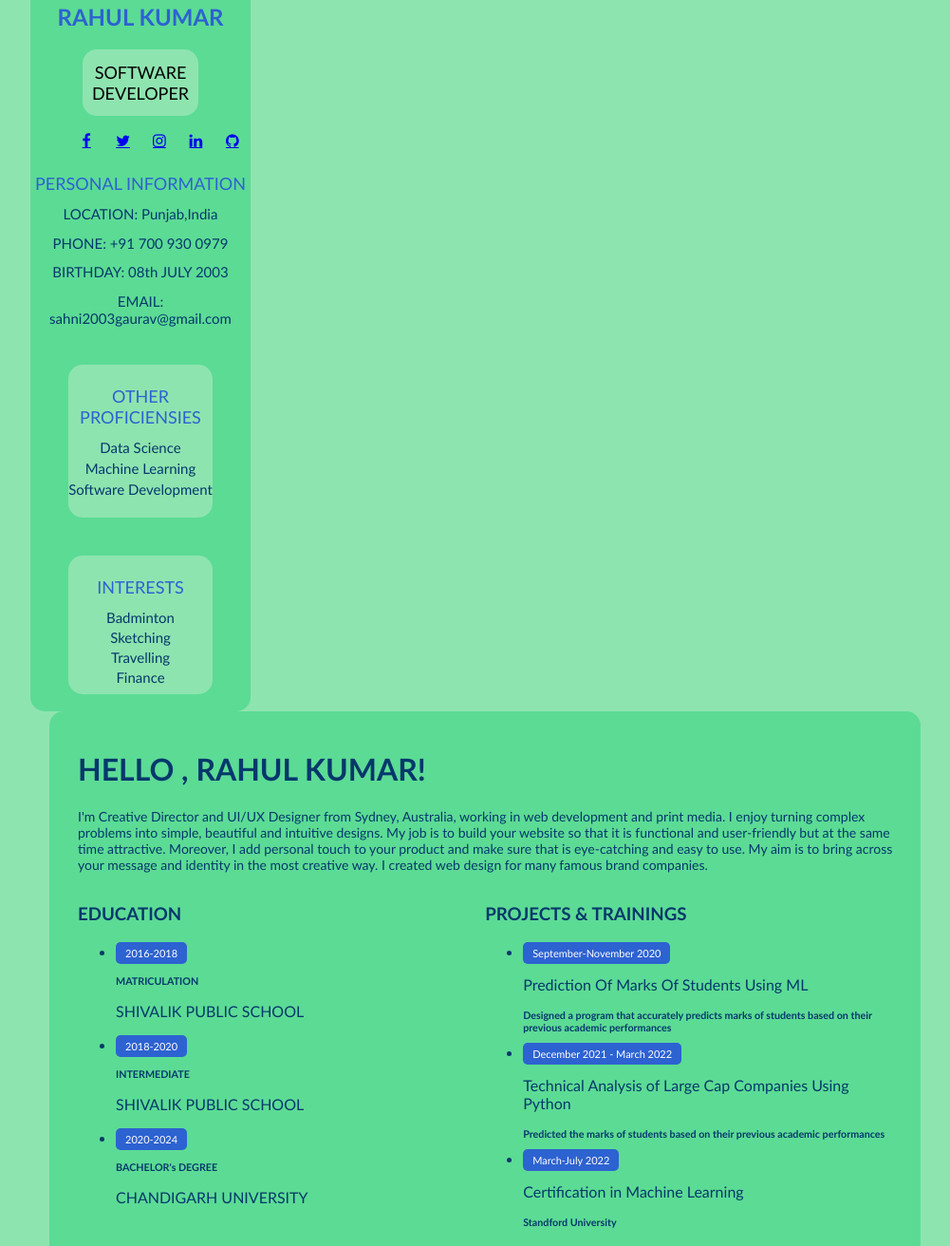
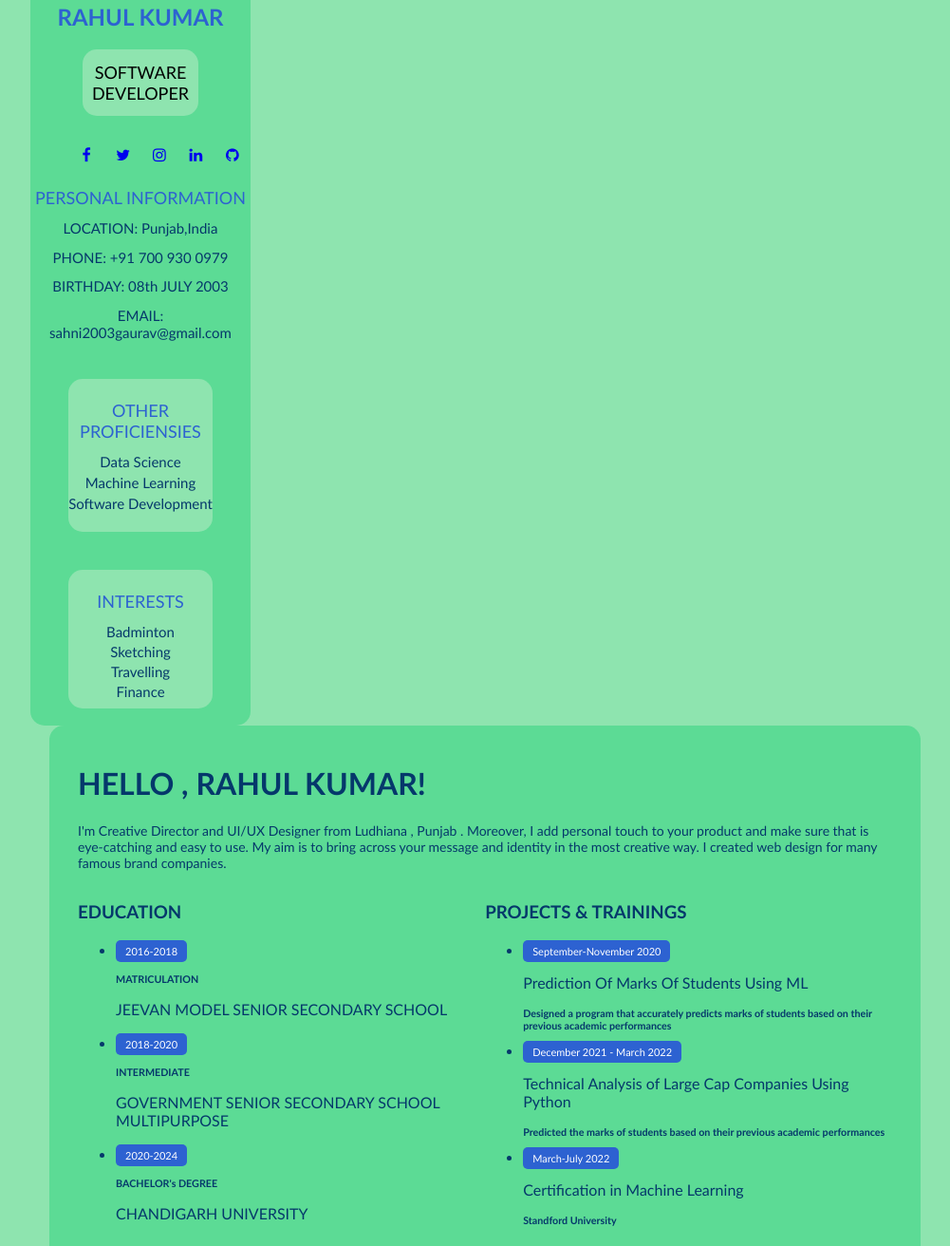
Before and after one commit to DRrahu/Drahu.github.io, a plain HTML site: page index.html in a window 1280 px wide. Shown: the part 240-1552 px from the top of the page at 95% size, without its empty margins (28-1029 px from the left). Drawn offline with nearby package versions, Linux system fonts and the light colour scheme.

Commit message:
Update index.html

```diff
--- a/index.html
+++ b/index.html
@@ -23,13 +23,13 @@
                 <h1>SOFTWARE DEVELOPER</h1>
             </div>
 
-            <div class="media">
-                <ul>
-                    <li><a href="#" class="fa fa-facebook"></a></li>
-                    <li><a href="#" class="fa fa-twitter"></a></li>
-                    <li><a href="https://www.instagram.com/gauravsahni_10/" class="fa fa-instagram"></a></li>
-                    <li><a href="#" class="fa fa-linkedin"></a></li>
-                    <li><a href="#" class="fa fa-github"></a></li>
+            <div class="media" style="display:content ;padding:15px 0px;">
+                <ul >
+                    <li><a style="text-decoration:none;" href="#" class="fa fa-facebook"></a></li>
+                    <li><a style="text-decoration:none;" href="#" class="fa fa-twitter"></a></li>
+                    <li><a style="text-decoration:none;"href="https://www.instagram.com/gauravsahni_10/" class="fa fa-instagram"></a></li>
+                    <li><a  style="text-decoration:none;" href="#" class="fa fa-linkedin"></a></li>
+                    <li><a style="text-decoration:none;" href="#" class="fa fa-github"></a></li>
                 </ul>
             </div>
 
@@ -72,10 +72,8 @@
             </div>
 
             <div class="sum">
-                <p>I'm Creative Director and UI/UX Designer from Sydney, Australia, working in web development and print
-                    media. I enjoy turning complex problems into simple, beautiful and intuitive designs. My job is to
-                    build your website so that it is functional and user-friendly but at the same time attractive.
-                    Moreover, I add personal touch to your product and make sure that is eye-catching and easy to use.
+                <p>I'm Creative Director and UI/UX Designer from Ludhiana , Punjab .
+                   Moreover, I add personal touch to your product and make sure that is eye-catching and easy to use.
                     My aim is to bring across your message and identity in the most creative way. I created web design
                     for many famous brand companies.
                 </p>
@@ -87,12 +85,12 @@
                     <li>
                         <span>2016-2018</span>
                         <h6>MATRICULATION</h6>
-                        <p>SHIVALIK PUBLIC SCHOOL</p>
+                        <p>JEEVAN MODEL SENIOR SECONDARY SCHOOL</p>
                     </li>
                     <li>
                         <span>2018-2020</span>
                         <h6>INTERMEDIATE</h6>
-                        <p>SHIVALIK PUBLIC SCHOOL</p>
+                        <p>GOVERNMENT SENIOR SECONDARY SCHOOL MULTIPURPOSE</p>
                     </li>
                     <li>
                         <span>2020-2024</span>
@@ -129,8 +127,6 @@
             <div class="languages_known">
                 <h3>PROGRAMMING LANGUAGES KNOWN</h3>
                 <ul>
-
-                    <li><img src="solidity-plain.svg"></li>
                     <li><img src="sqlite-original-wordmark.svg"></li>
                     <li><img src="html5-original-wordmark.svg"></li>
                     <li><img src="css3-original.svg"></li>
```
